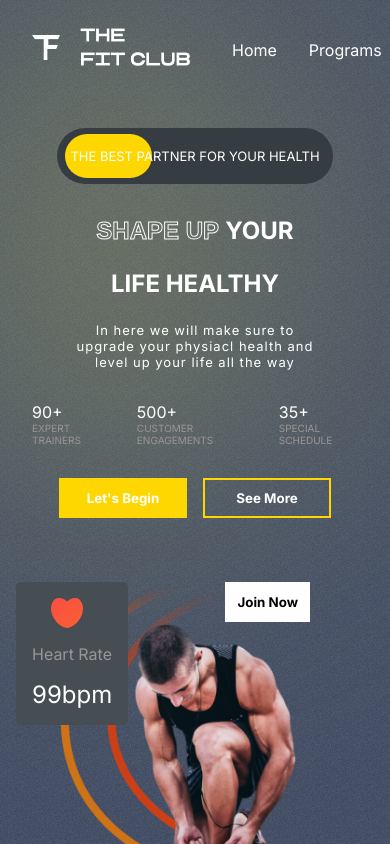
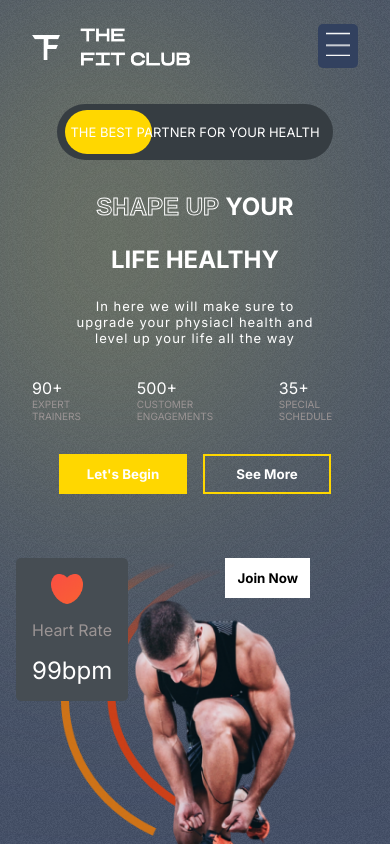
Before and after one commit to gihanthakavishan/Gymnasium_Application, a React (Create React App) app: page / in a window 390 px wide. Shown: the top 844 px of the page. Built offline with nearby package versions, Linux system fonts and the light colour scheme.

Commit message:
create hamburger menu for mobile view

```diff
--- a/src/App.js
+++ b/src/App.js
@@ -6,6 +6,7 @@ import Plans from './components/Plans/Plans';
 import Testimonials from './components/Testimonials/Testimonials';
 import Join from './components/Join/Join';
 import Footer from './components/Footer/Footer';
+import Header from './components/Header/Header';
 function App() {
   return (
     <div className="App">
@@ -16,6 +17,8 @@ function App() {
           <Testimonials/>
           <Join/>
           <Footer/>
+          <Header/>
+
     </div>
   );
 }
--- a/src/components/Header/Header.css
+++ b/src/components/Header/Header.css
@@ -20,3 +20,17 @@
     color: var(--gold);
 
 }
+
+@media screen and (max-width:768px)
+{
+    .header>:nth-child(2){
+        position: fixed;
+        right: 2rem;
+        z-index: 99;
+    }
+    .header-menu{
+        flex-direction:column ;
+        background-color: var(--appColor);
+        padding: 2rem;
+    }
+}
--- a/src/components/Header/Header.jsx
+++ b/src/components/Header/Header.jsx
@@ -1,21 +1,61 @@
-import React from 'react'
-import './Header.css'
-import Logo from '../../assets/logo.png'
-const header = () => {
+// import React, { useState } from 'react';
+// import './Header.css';
+// import Logo from '../../assets/logo.png';
+// import Bars from '../../assets/bars.png';
+// const header = () => {
+//   const mobile = window.innerWidth<=768 ? true : false;
+//   const [menuOpened, setMenuOpened] = useState(false);
+//   return (
+//     <div className="header">
+
+//         <img src={Logo} alt=""  className='logo'/>
+//      {(menuOpened=== false && mobile===true)? (
+//         <div><img src={Bars} alt="" /></div>
+//      ):(
+//       <ul className='header-menu'>
+//       <li>Home</li>
+//        <li>Programs</li>
+//        <li>Why Us</li>
+//        <li>Plans</li>
+//        <li>Testimonials</li>
+//    </ul>
+//      )}
+//     </div>
+//   );
+// };
+
+// export default header
+import React, { useState } from 'react';
+import './Header.css';
+import Logo from '../../assets/logo.png';
+import Bars from '../../assets/bars.png';
+
+const Header = () => {
+  const mobile = window.innerWidth <= 768 ? true : false;
+  const [menuOpened, setMenuOpened] = useState(false);
+
   return (
     <div className="header">
+      <img src={Logo} alt="" className='logo' />
 
-        <img src={Logo} alt=""  className='logo'/>
-
+      {(menuOpened === false && mobile === true) ? (
+        <div style={{
+          backgroundColor: 'var(--appColor)',
+          padding: '0.5rem',
+          borderRadius:'5px'
+        }}
+        ><img src={Bars} alt="" style={{width: '1.5rem', height:'1.5rem'}} /></div>
+      ) : (
         <ul className='header-menu'>
-            <li>Home</li>
-            <li>Programs</li>
-            <li>Why Us</li>
-            <li>Plans</li>
-            <li>Testimonials</li>
+          <li>Home</li>
+          <li>Programs</li>
+          <li>Why Us</li>
+          <li>Plans</li>
+          <li>Testimonials</li>
         </ul>
+      )}
     </div>
-  )
+  );
 }
 
-export default header
+export default Header;
```
